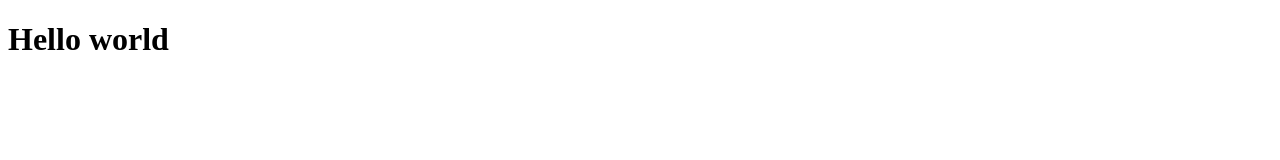
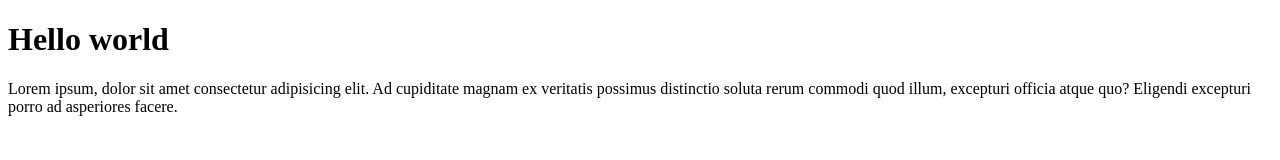
Before and after one commit to Khazret/test, a plain HTML site: page index.html in a window 1280 px wide. Drawn offline with Linux system fonts and the light colour scheme.

Commit message:
new_commit

```diff
--- a/index.html
+++ b/index.html
@@ -7,5 +7,6 @@
 </head>
 <body>
     <h1>Hello world</h1>
+    <p>Lorem ipsum, dolor sit amet consectetur adipisicing elit. Ad cupiditate magnam ex veritatis possimus distinctio soluta rerum commodi quod illum, excepturi officia atque quo? Eligendi excepturi porro ad asperiores facere.</p>
 </body>
 </html>
```
